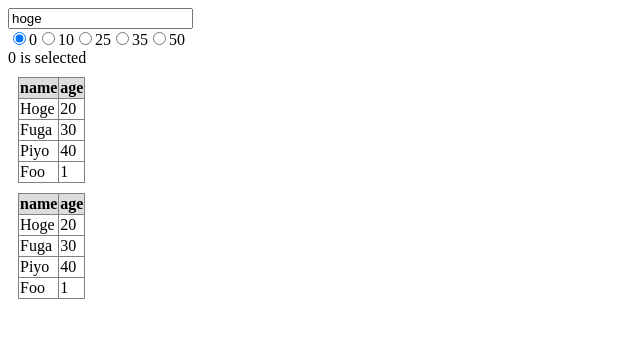
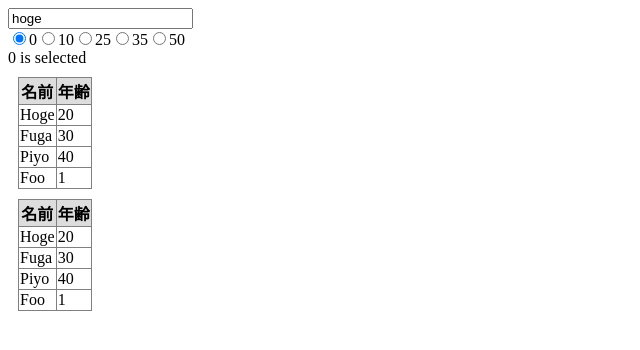
Before and after one commit to shwaka/react_typescript, a React app in the folder myapp/: page / in a window 1280 px wide. Shown: the top 350 px of the page, without its empty margins (0-640 px from the left). Built offline with nearby package versions, Linux system fonts and the light colour scheme.

Commit message:
add Column

```diff
--- /dev/null
+++ b/myapp/src/Column.tsx
@@ -0,0 +1,5 @@
+export interface Column<T> {
+  header: string;
+  key: string;  // for list in React
+  toElement(data: T): JSX.Element;
+}
--- a/myapp/src/Human.tsx
+++ b/myapp/src/Human.tsx
@@ -1,4 +1,6 @@
+import React from 'react';
 import { IToKey } from "./MyTable";
+import { Column } from "./Column";
 
 export class Human implements IToKey {
   name: string;
@@ -13,3 +15,19 @@ export class Human implements IToKey {
     return `${this.name}(${this.age})`;
   }
 }
+
+export class NameColumn implements Column<Human> {
+  header = "名前";
+  key = "NAME";
+  toElement(data: Human): JSX.Element {
+    return <span>{data.name}</span>;
+  }
+}
+
+export class AgeColumn implements Column<Human> {
+  header = "年齢";
+  key = "AGE";
+  toElement(data: Human): JSX.Element {
+    return <span>{data.age}</span>;
+  }
+}
--- a/myapp/src/MyTable.tsx
+++ b/myapp/src/MyTable.tsx
@@ -1,11 +1,12 @@
 import React from 'react';
+import { Column } from './Column';
 
 type FilterFunc<T> = (data: T) => boolean
 
 interface MyTableProps<T> {
   dataList: T[];
   filter?: FilterFunc<T>;
-  keys: (keyof T)[];
+  columns: Column<T>[];
 }
 
 export interface IToKey {
@@ -18,16 +19,17 @@ export class MyTable<T extends IToKey> extends React.Component<MyTableProps<T>>
   }
   render() {
     const filter: FilterFunc<T> = this.props.filter || ((data) => true);
+    // const keys: string[] = this.props.columns.map((col) => col.key);
     const rows = this.props.dataList
                      .filter(filter)
-                     .map((data) => <Row data={data} keys={this.props.keys}
+                     .map((data) => <Row data={data} columns={this.props.columns}
                                          key={data.toKey()}/>);
     // ↓key は数値とかシンボルかもしれないので toString() してる
     return (
       <table>
         <thead>
           <tr>
-            {this.props.keys.map((key) => <th key={key.toString()}>{key}</th>)}
+            {this.props.columns.map((col) => <th key={col.key}>{col.header}</th>)}
           </tr>
         </thead>
         <tbody>
@@ -40,7 +42,7 @@ export class MyTable<T extends IToKey> extends React.Component<MyTableProps<T>>
 
 interface IRowProps<T> {
   data: T;
-  keys: (keyof T)[];
+  columns: Column<T>[];
 }
 
 class Row<T> extends React.Component<IRowProps<T>> {
@@ -48,12 +50,18 @@ class Row<T> extends React.Component<IRowProps<T>> {
     super(props);
   }
   render() {
-    const data: T = this.props.data;
-    const keys: (keyof T)[] = this.props.keys;
     return (
       <tr>
-        {keys.map((key) => <td key={key.toString()}>{data[key]}</td>)}
+        {this.props.columns.map((col) => this.createTd(col))}
       </tr>
     )
   }
+
+  createTd(col: Column<T>): JSX.Element {
+    return (
+      <td key={col.key}>
+        {col.toElement(this.props.data)}
+      </td>
+    );
+  }
 }
--- a/myapp/src/main.tsx
+++ b/myapp/src/main.tsx
@@ -1,7 +1,7 @@
 import React, {ChangeEvent} from 'react';
 import { render } from 'react-dom';
 import { ThresholdForm } from './ThresholdForm';
-import { Human } from './Human';
+import { Human, NameColumn, AgeColumn } from './Human';
 import { MyTable } from './MyTable';
 import "./mystyle.scss";
 
@@ -43,10 +43,10 @@ class App extends React.Component<IAppProps, IAppState> {
                        handleChange={this.handleThresholdChange} />
         <div>{this.state.threshold} is selected</div>
         <MyTable dataList={[human1, human2, human3, human4]}
-                 keys={["name", "age"]}
+                 columns={[new NameColumn(), new AgeColumn()]}
                  filter={(human: Human) => human.age > this.state.threshold}/>
         <MyTable dataList={[human1, human2, human3, human4]}
-                 keys={["name", "age"]}/>
+                 columns={[new NameColumn(), new AgeColumn()]} />
       </div>
     );
   }
```
